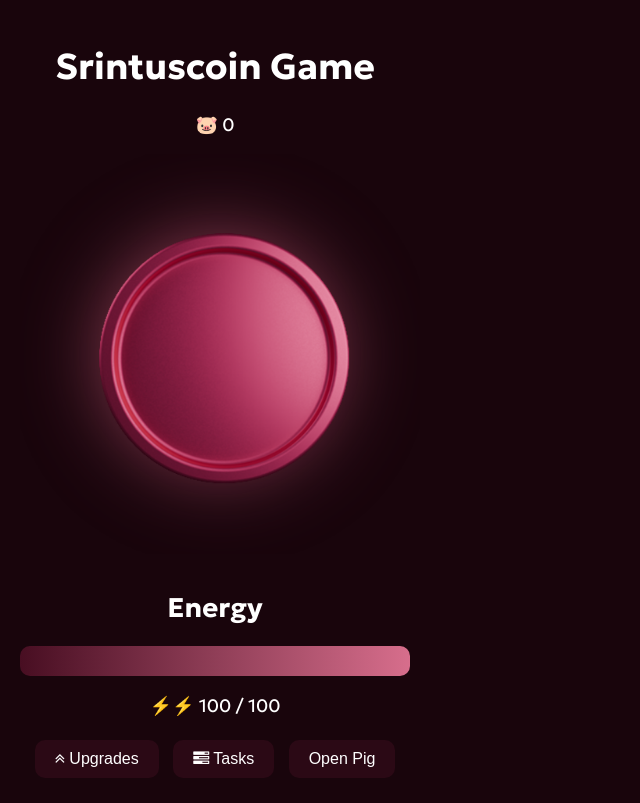
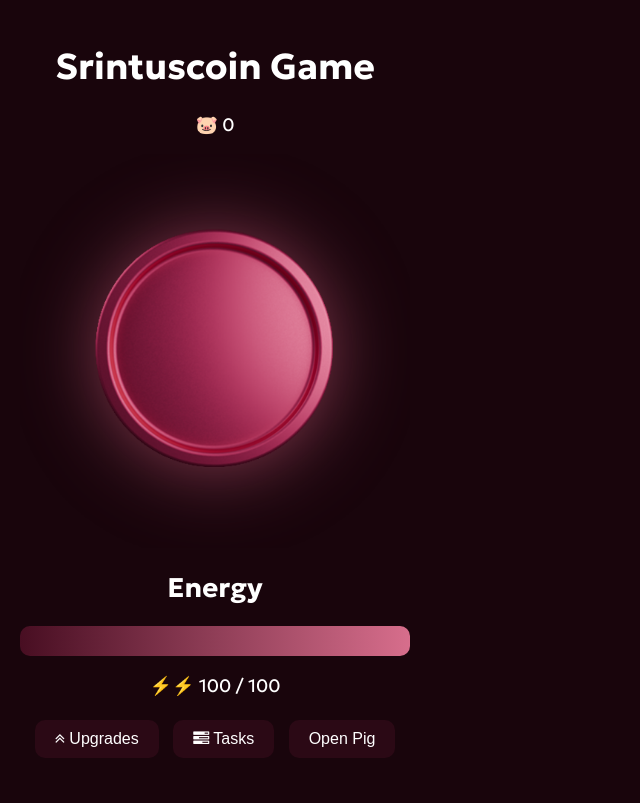
Before and after one commit to vitaliKreyn/vitaliKreyn.github.io, a PHP site: page / in a window 1280 px wide. Shown: the whole page, without its empty margins (0-640 px from the left). After the commit the page ends 758 px from the top, so only its background shows below. Run offline with PHP 8.4, Linux system fonts and the light colour scheme; some libraries are stand-ins or nearby versions.

Commit message:
Update style.css

```diff
--- a/style.css
+++ b/style.css
@@ -68,8 +68,8 @@ button {
   position: absolute;
   top: 0;
   left: 0;
-  width: 400px;
-  height: 400px;
+  width: 100%;
+  height: 100%;
   z-index: 1;
   user-select: none
 }
@@ -84,6 +84,6 @@ button {
 }
 
 .image-button img {
-  width: 400px;
-  height: 400px;
+  width: 100%;
+  height: 100%;
 }
```
